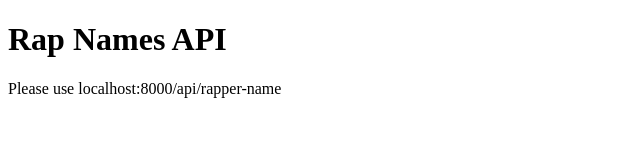
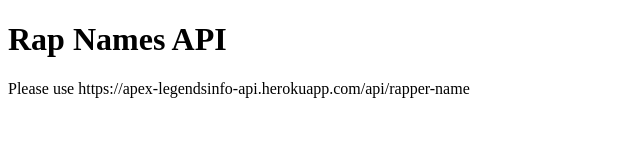
Before and after one commit to JoseMedina24/Apex-Legends-Legends-Info, a website: page index.html in a window 1280 px wide. Shown: the whole page, without its empty margins (0-640 px from the left). Drawn offline with Linux system fonts and the light colour scheme.

Commit message:
updated HTML documentation

```diff
--- a/index.html
+++ b/index.html
@@ -8,6 +8,6 @@
 </head>
 <body>
     <h1>Rap Names API</h1>
-    <p>Please use localhost:8000/api/rapper-name</p>
+    <p>Please use https://apex-legendsinfo-api.herokuapp.com/api/rapper-name</p>
 </body>
 </html>
```
